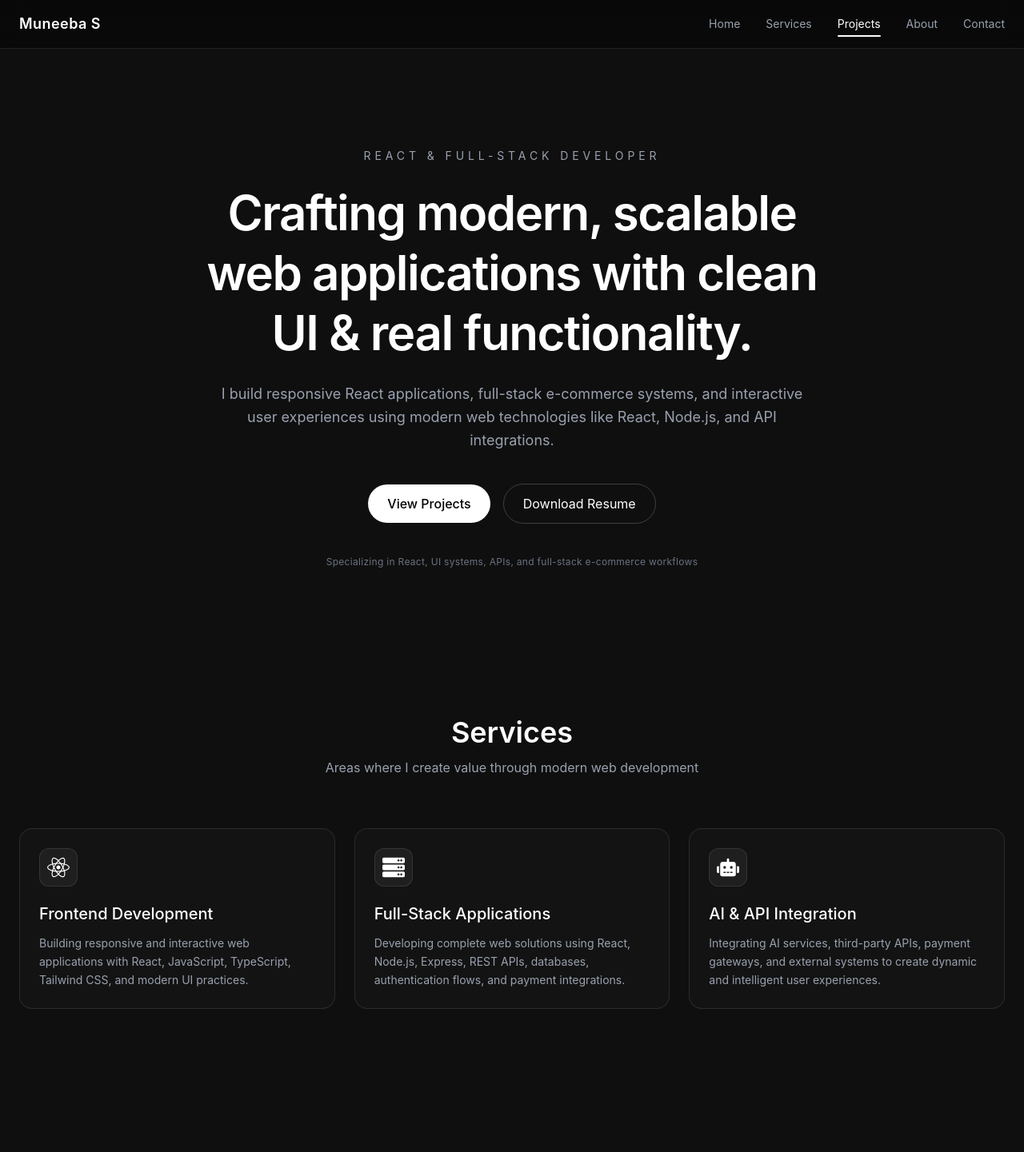
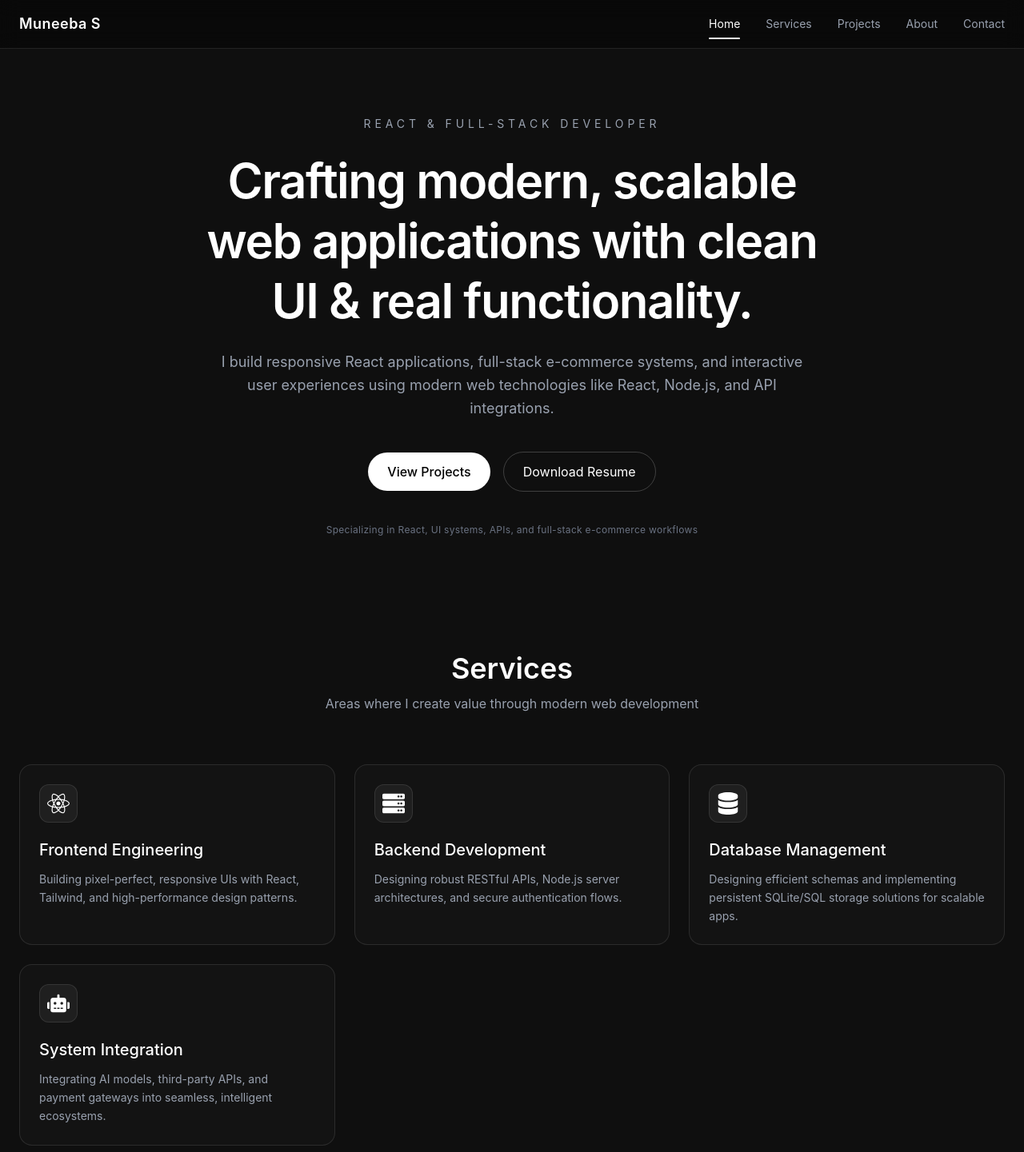
Before and after one commit to muneeba-sanaullah/My-Portfolio, a React (Vite) app: page / in a window 1280 px wide. Shown: the top 1441 px of the page at 80% size. Built offline with nearby package versions, Linux system fonts and the light colour scheme.

Commit message:
Refactor: Add scroll-spy fallback and fix contact form error handling

```diff
--- a/package.json
+++ b/package.json
@@ -5,7 +5,7 @@
   "type": "module",
   "scripts": {
     "dev": "vite",
-    "build": "npx vite build",
+    "build": "vite build",
     "lint": "eslint .",
     "preview": "vite preview",
     "predeploy": "npm run build",
@@ -14,6 +14,7 @@
   "dependencies": {
     "@formspree/react": "^3.0.0",
     "@tailwindcss/vite": "^4.3.0",
+    "framer-motion": "^12.40.0",
     "react": "^19.2.6",
     "react-dom": "^19.2.6",
     "react-icons": "^5.6.0",
--- a/src/App.jsx
+++ b/src/App.jsx
@@ -1,24 +1,37 @@
-import Navbar from "./components/Navbar"
-import Hero from "./components/Hero"
-import Projects from "./components/Projects"
-import About from "./components/About"
-import Contact from "./components/Contact"
-import Services from "./components/Services"
+import { motion } from 'framer-motion';
+import Navbar from "./components/Navbar";
+import Hero from "./components/Hero";
+import Projects from "./components/Projects";
+import About from "./components/About";
+import Contact from "./components/Contact";
+import Services from "./components/Services";
+
+// 1. Create a reusable wrapper for smooth, scroll-based reveals
+const SectionWrapper = ({ children }) => (
+  <motion.section
+    initial={{ opacity: 0, y: 50 }}
+    whileInView={{ opacity: 1, y: 0 }}
+    viewport={{ once: true, amount: 0.2 }} // Triggers when 20% of the section is visible
+    transition={{ duration: 0.7, ease: "easeOut" }}
+  >
+    {children}
+  </motion.section>
+);
 
 function App() {
   return (
     <main className="bg-[#0f0f0f] text-white min-h-screen">
-
       <Navbar />
 
+      {/* Hero usually doesn't need a scroll animation as it's the first thing seen */}
       <Hero />
-      <Services />
-      <Projects />
-      <About />
-      <Contact />
 
+      <SectionWrapper><Services /></SectionWrapper>
+      <SectionWrapper><Projects /></SectionWrapper>
+      <SectionWrapper><About /></SectionWrapper>
+      <SectionWrapper><Contact /></SectionWrapper>
     </main>
-  )
+  );
 }
 
-export default App
+export default App;
--- a/src/components/Navbar.jsx
+++ b/src/components/Navbar.jsx
@@ -3,53 +3,48 @@ import { useEffect, useState } from "react";
 function Navbar() {
   const [open, setOpen] = useState(false);
   const [activeSection, setActiveSection] = useState("home");
-
-  const [underline, setUnderline] = useState({
-    left: 0,
-    width: 0,
-    opacity: 0,
-  });
+  const [underline, setUnderline] = useState({ left: 0, width: 0, opacity: 0 });
 
   const links = ["Home", "Services", "Projects", "About", "Contact"];
 
-  // 🔥 Scroll spy (stable + clean)
+  // 1. Force Home if user scrolls to top
   useEffect(() => {
-  const sections = document.querySelectorAll("section[id]");
+    const handleScroll = () => {
+      if (window.scrollY < 200) {
+        setActiveSection("home");
+      }
+    };
+    window.addEventListener("scroll", handleScroll);
+    return () => window.removeEventListener("scroll", handleScroll);
+  }, []);
 
-  const handleScroll = () => {
-    const scrollPosition = window.scrollY + window.innerHeight / 2;
+  // 2. Intersection Observer
+  useEffect(() => {
+    const observer = new IntersectionObserver(
+      (entries) => {
+        entries.forEach((entry) => {
+          if (entry.isIntersecting) {
+            setActiveSection(entry.target.id);
+          }
+        });
+      },
+      { root: null, rootMargin: "-20% 0px -40% 0px", threshold: 0 }
+    );
 
-    let current = "home";
-
-    sections.forEach((section) => {
-      const top = section.offsetTop;
-      const bottom = top + section.offsetHeight;
-
-      if (scrollPosition >= top && scrollPosition < bottom) {
-        current = section.id;
-      }
+    links.forEach((item) => {
+      const element = document.getElementById(item.toLowerCase());
+      if (element) observer.observe(element);
     });
 
-    setActiveSection(current);
-  };
+    return () => observer.disconnect();
+  }, [links]);
 
-  window.addEventListener("scroll", handleScroll, { passive: true });
-
-  handleScroll(); // 👈 important: set correct section on load
-
-  return () => window.removeEventListener("scroll", handleScroll);
-}, []);
-
-  // 🔥 Sliding underline logic
+  // 3. Sliding Underline
   useEffect(() => {
-    const activeLink = document.querySelector(
-      `a[data-active="true"]`
-    );
-
+    const activeLink = document.querySelector(`a[data-active="true"]`);
     if (activeLink) {
       const rect = activeLink.getBoundingClientRect();
       const parentRect = activeLink.parentElement.getBoundingClientRect();
-
       setUnderline({
         left: rect.left - parentRect.left,
         width: rect.width,
@@ -58,91 +53,63 @@ function Navbar() {
     }
   }, [activeSection]);
 
-  const handleClick = () => {
+  const handleLinkClick = (id) => {
+    setActiveSection(id);
     setOpen(false);
   };
 
   return (
     <header className="fixed top-0 left-0 w-full z-50 backdrop-blur-md bg-black/40 border-b border-white/10">
       <div className="max-w-7xl mx-auto px-6 py-4 flex items-center justify-between">
+        <a href="#home" onClick={() => handleLinkClick("home")} className="block outline-none">
+          <h1 className="text-white text-lg font-semibold tracking-wide hover:opacity-80 transition-opacity">
+            Muneeba S
+          </h1>
+        </a>
 
-        {/* Logo */}
-        <h1 className="text-white text-lg font-semibold tracking-wide">
-          Muneeba S
-        </h1>
-
-        {/* Desktop Nav */}
         <nav className="hidden md:flex items-center gap-8 text-sm relative">
-
           {links.map((item) => {
             const sectionId = item.toLowerCase();
-
             return (
               <a
                 key={item}
                 href={`#${sectionId}`}
-                onClick={handleClick}
+                onClick={() => handleLinkClick(sectionId)}
                 data-active={activeSection === sectionId ? "true" : "false"}
                 className={`transition-colors duration-300 ${
-                  activeSection === sectionId
-                    ? "text-white"
-                    : "text-gray-400 hover:text-white"
+                  activeSection === sectionId ? "text-white" : "text-gray-400 hover:text-white"
                 }`}
               >
                 {item}
               </a>
             );
           })}
-
-          {/* 🔥 Sliding underline */}
           <span
-            className="absolute bottom-[-6px] h-[2px] bg-white rounded-full transition-all duration-300 ease-out"
-            style={{
-              left: underline.left,
-              width: underline.width,
-              opacity: underline.opacity,
-            }}
+            className="absolute bottom-[-9px] h-[2px] bg-white rounded-full transition-all duration-300 ease-out"
+            style={{ left: underline.left, width: underline.width, opacity: underline.opacity }}
           />
         </nav>
 
-        {/* Mobile Button */}
-        <button
-          onClick={() => setOpen(!open)}
-          className="md:hidden text-white text-2xl"
-        >
+        <button onClick={() => setOpen(!open)} className="md:hidden text-white text-2xl">
           {open ? "✕" : "☰"}
         </button>
       </div>
 
-      {/* Mobile Menu */}
-      <div
-        className={`md:hidden overflow-hidden transition-all duration-300 ${
-          open
-            ? "max-h-96 opacity-100"
-            : "max-h-0 opacity-0 pointer-events-none"
-        }`}
-      >
-        <div className="px-6 pb-5 pt-2 space-y-3 bg-black/90 backdrop-blur-md">
-
+      <div className={`md:hidden overflow-hidden transition-all duration-300 ${open ? "max-h-60" : "max-h-0"}`}>
+        <div className="px-6 pb-6 pt-2 space-y-4 bg-black/90 backdrop-blur-md">
           {links.map((item) => {
             const sectionId = item.toLowerCase();
-
             return (
               <a
                 key={item}
                 href={`#${sectionId}`}
-                onClick={() => setOpen(false)}
-                className={`block transition ${
-                  activeSection === sectionId
-                    ? "text-white font-medium"
-                    : "text-gray-400 hover:text-white"
-                }`}
+                onClick={() => handleLinkClick(sectionId)}
+                className={`block ${activeSection === sectionId ? "text-white" : "text-gray-400"}`}
               >
                 {item}
               </a>
             );
           })}
-
         </div>
       </div>
     </header>
--- a/src/components/Projects.jsx
+++ b/src/components/Projects.jsx
@@ -8,9 +8,9 @@ function Projects() {
 {
   title: "Bloom & Blossom (E-Commerce)",
   description:
-    "Full-stack floral e-commerce platform with responsive UI, product filtering, shopping cart, and Stripe payment integration. Currently working on backend features, database storage, and email confirmations.",
+  "Full-stack floral e-commerce platform featuring a custom Node.js/Express API, SQLite persistence, and secure RESTful endpoints. Includes intelligent search filtering, real-time responsive UI, and robust backend error handling.",
   image: bloomImage,
-  tags: ["React", "Node.js", "Stripe"],
+  tags: ["React", "Node.js", "Express", "SQLite", "REST API"],
   liveLink: "https://floral-boutique-ui.vercel.app/",
   codeLink: "https://github.com/muneeba-sanaullah/Floral-website.git"
 },
--- a/src/components/Services.jsx
+++ b/src/components/Services.jsx
@@ -1,24 +1,26 @@
-import { FaReact, FaServer, FaRobot } from "react-icons/fa";
+import { FaReact, FaServer, FaRobot, FaDatabase } from "react-icons/fa";
 
 function Services() {
   const services = [
     {
       icon: <FaReact size={28} />,
-      title: "Frontend Development",
-      description:
-        "Building responsive and interactive web applications with React, JavaScript, TypeScript, Tailwind CSS, and modern UI practices.",
+      title: "Frontend Engineering",
+      description: "Building pixel-perfect, responsive UIs with React, Tailwind, and high-performance design patterns."
     },
     {
       icon: <FaServer size={28} />,
-      title: "Full-Stack Applications",
-      description:
-        "Developing complete web solutions using React, Node.js, Express, REST APIs, databases, authentication flows, and payment integrations.",
+      title: "Backend Development",
+      description: "Designing robust RESTful APIs, Node.js server architectures, and secure authentication flows."
+    },
+    {
+      icon: <FaDatabase size={28} />,
+      title: "Database Management",
+      description: "Designing efficient schemas and implementing persistent SQLite/SQL storage solutions for scalable apps."
     },
     {
       icon: <FaRobot size={28} />,
-      title: "AI & API Integration",
-      description:
-        "Integrating AI services, third-party APIs, payment gateways, and external systems to create dynamic and intelligent user experiences.",
+      title: "System Integration",
+      description: "Integrating AI models, third-party APIs, and payment gateways into seamless, intelligent ecosystems."
     },
   ];
 
--- a/src/index.css
+++ b/src/index.css
@@ -2,4 +2,8 @@
 
 html {
   scroll-behavior: smooth;
+  scroll-padding-top: 90px;
 }
+#home {
+  min-height: 90vh; /* Ensures it's big enough to be tracked */
+}
```
Also changed, not shown: src/components/Contact.jsx (+9 -55 lines), vercel.json (deleted), 1 other file (tests, documents, lock files or other folders).
